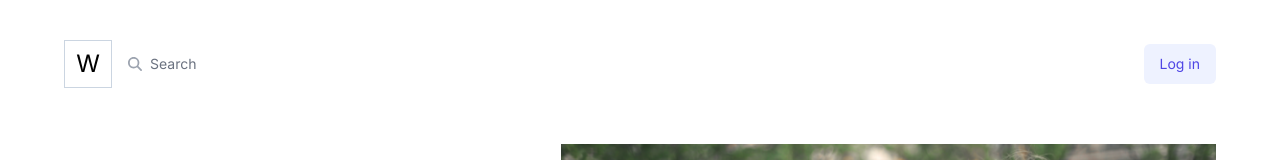
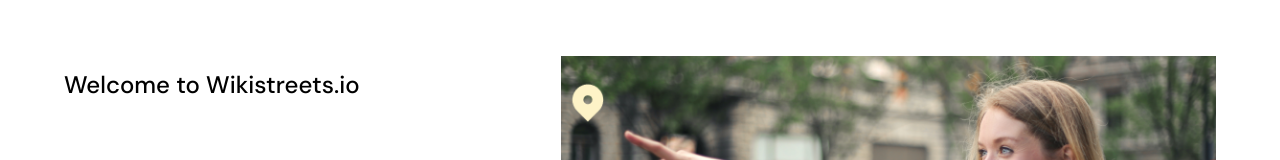
Before and after one commit to wikistreets/web-app, a Next.js app: page / in a window 1280 px wide. Shown: the top 160 px of the page. Built offline with nearby package versions, Linux system fonts and the light colour scheme.

Commit message:
height control within each page

```diff
--- a/src/app/layout.tsx
+++ b/src/app/layout.tsx
@@ -46,9 +46,8 @@ export default function RootLayout({
         ></script>
       </head>
       <body className="flex flex-col min-h-screen">
-        <div className="2xl:container w-full h-screen mx-auto">
-          <Header />
-          <main>{children}</main>
+        <div className="2xl:container w-full mx-auto">
+          {children}
           <Footer />
         </div>
       </body>
```
